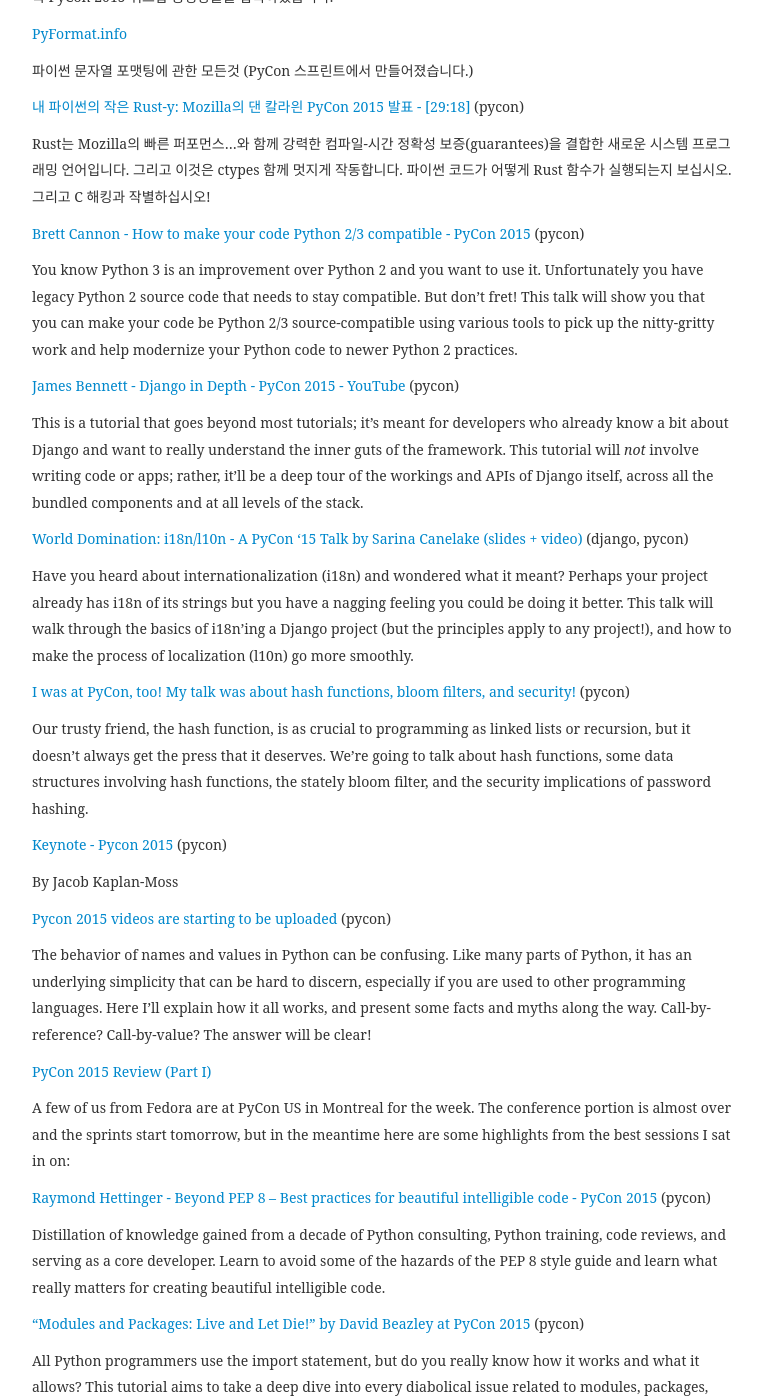
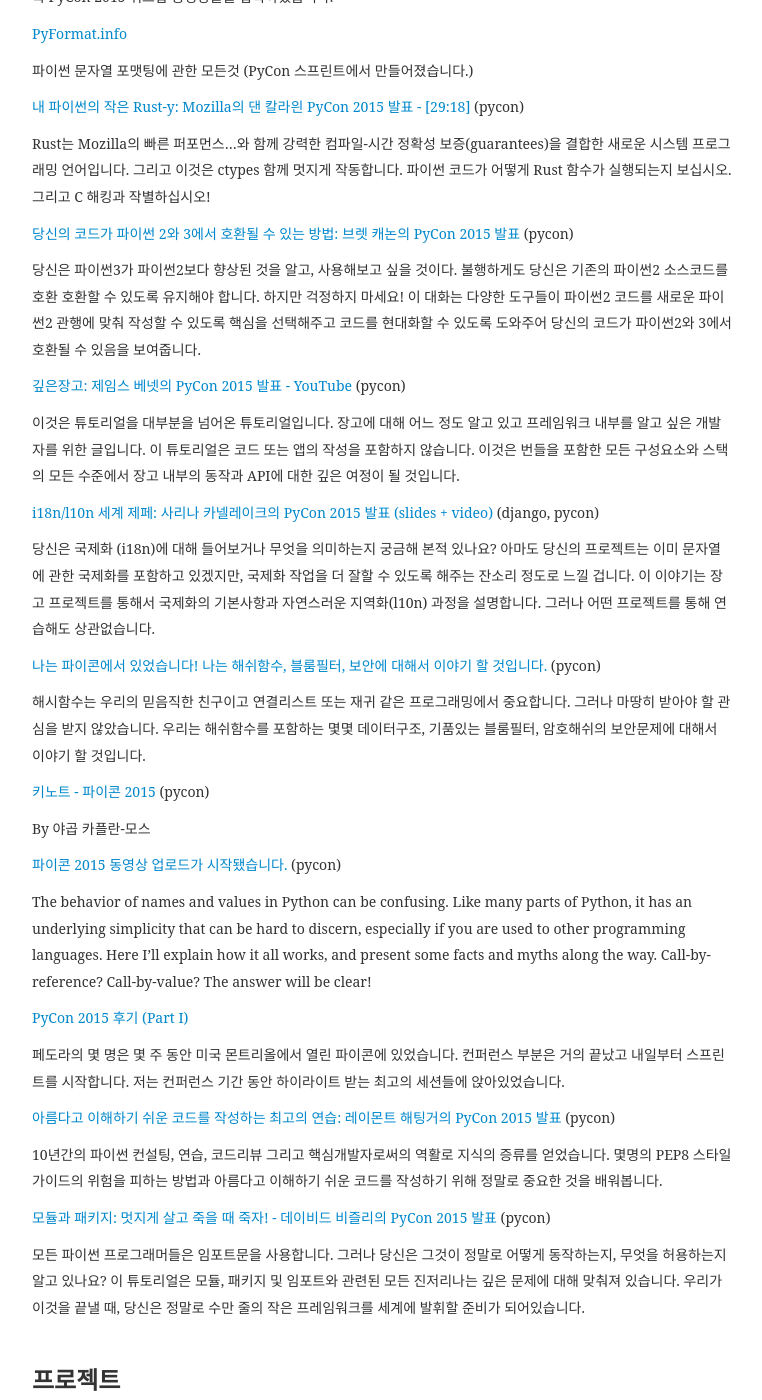
Before and after one commit to weeklypythonkr/weeklypythonkr.github.io, a Jekyll site: the page built from _posts/2015-05-12-Issue-28.md, in a window 1280 px wide and 1400 px high, scrolled down 639 px. Shown: the whole window, without its empty margins (258-1020 px from the left). Built offline with Jekyll 4.4.1, drawn with Linux system fonts in a browser that asks for light colours; some web fonts are replaced; some of the changed text lies outside the part shown.

Commit message:
28번 이슈 일부 번역

```diff
--- a/_posts/2015-05-12-Issue-28.md
+++ b/_posts/2015-05-12-Issue-28.md
@@ -29,49 +29,44 @@
 Rust는 Mozilla의 빠른 퍼포먼스...와 함께 강력한 컴파일-시간 정확성 보증(guarantees)을 결합한 새로운 시스템 프로그래밍 언어입니다. 그리고 이것은 ctypes 함께 멋지게 작동합니다. 파이썬 코드가 어떻게 Rust 함수가 실행되는지 보십시오. 그리고 C 해킹과 작별하십시오!
 
 
-<a href="http://www.reddit.com/r/Python/comments/32p4ef/brett_cannon_how_to_make_your_code_python_23/" target="_blank">Brett Cannon - How to make your code Python 2/3 compatible - PyCon 2015</a> (pycon)
+<a href="http://www.reddit.com/r/Python/comments/32p4ef/brett_cannon_how_to_make_your_code_python_23/" target="_blank">당신의 코드가 파이썬 2와 3에서 호환될 수 있는 방법: 브렛 캐논의 PyCon 2015 발표</a> (pycon)
 
-You know Python 3 is an improvement over Python 2 and you want to use it. Unfortunately you have legacy Python 2 source code that needs to stay compatible. But don't fret! This talk will show you that you can make your code be Python 2/3 source-compatible using various tools to pick up the nitty-gritty work and help modernize your Python code to newer Python 2 practices.
+당신은 파이썬3가 파이썬2보다 향상된 것을 알고, 사용해보고 싶을 것이다. 불행하게도 당신은 기존의 파이썬2 소스코드를 호환 호환할 수 있도록 유지해야 합니다. 하지만 걱정하지 마세요! 이 대화는 다양한 도구들이 파이썬2 코드를 새로운 파이썬2 관행에 맞춰 작성할 수 있도록 핵심을 선택해주고 코드를 현대화할 수 있도록 도와주어 당신의 코드가 파이썬2와 3에서 호환될 수 있음을 보여줍니다.
+
+<a href="https://www.youtube.com/watch?v=tkwZ1jG3XgA" target="_blank">깊은장고: 제임스 베넷의 PyCon 2015 발표 - YouTube</a> (pycon)
+
+이것은 튜토리얼을 대부분을 넘어온 튜토리얼입니다. 장고에 대해 어느 정도 알고 있고 프레임워크 내부를 알고 싶은 개발자를 위한 글입니다. 이 튜토리얼은 코드 또는 앱의 작성을 포함하지 않습니다. 이것은 번들을 포함한 모든 구성요소와 스택의 모든 수준에서 장고 내부의 동작과 API에 대한 깊은 여정이 될 것입니다.
+
+<a href="http://www.reddit.com/r/pyladies/comments/329uxs/world_domination_i18nl10n_a_pycon_15_talk_by/" target="_blank">i18n/l10n 세계 제페: 사리나 카넬레이크의 PyCon 2015 발표 (slides + video)</a> (django, pycon)
+
+당신은 국제화 (i18n)에 대해 들어보거나 무엇을 의미하는지 궁금해 본적 있나요? 아마도 당신의 프로젝트는 이미 문자열에 관한 국제화를 포함하고 있겠지만, 국제화 작업을 더 잘할 수 있도록 해주는 잔소리 정도로 느낄 겁니다. 이 이야기는 장고 프로젝트를 통해서 국제화의 기본사항과 자연스러운 지역화(l10n) 과정을 설명합니다. 그러나 어떤 프로젝트를 통해 연습해도 상관없습니다.
+
+<a href="https://www.youtube.com/watch?v=IGwNQfjLTp0" target="_blank">나는 파이콘에서 있었습니다! 나는 해쉬함수, 블룸필터, 보안에 대해서 이야기 할 것입니다.</a> (pycon)
+
+해시함수는 우리의 믿음직한 친구이고 연결리스트 또는 재귀 같은 프로그래밍에서 중요합니다. 그러나 마땅히 받아야 할 관심을 받지 않았습니다. 우리는 해쉬함수를 포함하는 몇몇 데이터구조, 기품있는 블룸필터, 암호해쉬의 보안문제에 대해서 이야기 할 것입니다.
+
+<a href="https://www.youtube.com/attribution_link?a=_UzeuPDLeos&amp;u=%2Fwatch%3Fv%3DhIJdFxYlEKE%26feature%3Dshare" target="_blank">키노트 - 파이콘 2015</a> (pycon)
+
+By 야곱 카플란-모스
 
 
-<a href="https://www.youtube.com/watch?v=tkwZ1jG3XgA" target="_blank">James Bennett - Django in Depth - PyCon 2015 - YouTube</a> (pycon)
-
-This is a tutorial that goes beyond most tutorials; it's meant for developers who already know a bit about Django and want to really understand the inner guts of the framework. This tutorial will *not* involve writing code or apps; rather, it'll be a deep tour of the workings and APIs of Django itself, across all the bundled components and at all levels of the stack.
-
-
-<a href="http://www.reddit.com/r/pyladies/comments/329uxs/world_domination_i18nl10n_a_pycon_15_talk_by/" target="_blank">World Domination: i18n/l10n - A PyCon '15 Talk by Sarina Canelake (slides + video)</a> (django, pycon)
-
-Have you heard about internationalization (i18n) and wondered what it meant? Perhaps your project already has i18n of its strings but you have a nagging feeling you could be doing it better. This talk will walk through the basics of i18n’ing a Django project (but the principles apply to any project!), and how to make the process of localization (l10n) go more smoothly.
-
-
-<a href="https://www.youtube.com/watch?v=IGwNQfjLTp0" target="_blank">I was at PyCon, too! My talk was about hash functions, bloom filters, and security!</a> (pycon)
-
-Our trusty friend, the hash function, is as crucial to programming as linked lists or recursion, but it doesn't always get the press that it deserves. We're going to talk about hash functions, some data structures involving hash functions, the stately bloom filter, and the security implications of password hashing.
-
-
-<a href="https://www.youtube.com/attribution_link?a=_UzeuPDLeos&amp;u=%2Fwatch%3Fv%3DhIJdFxYlEKE%26feature%3Dshare" target="_blank">Keynote - Pycon 2015</a> (pycon)
-
-By Jacob Kaplan-Moss
-
-
-<a href="https://www.youtube.com/channel/UCgxzjK6GuOHVKR_08TT4hJQ" target="_blank">Pycon 2015 videos are starting to be uploaded</a> (pycon)
+<a href="https://www.youtube.com/channel/UCgxzjK6GuOHVKR_08TT4hJQ" target="_blank">파이콘 2015 동영상 업로드가 시작됐습니다.</a> (pycon)
 
 The behavior of names and values in Python can be confusing. Like many parts of Python, it has an underlying simplicity that can be hard to discern, especially if you are used to other programming languages. Here I'll explain how it all works, and present some facts and myths along the way. Call-by-reference? Call-by-value? The answer will be clear!
 
 
-<a href="http://threebean.org/blog/pycon-2015-part-i" target="_blank">PyCon 2015 Review (Part I)</a>
+<a href="http://threebean.org/blog/pycon-2015-part-i" target="_blank">PyCon 2015 후기 (Part I)</a>
 
-A few of us from Fedora are at PyCon US in Montreal for the week. The conference portion is almost over and the sprints start tomorrow, but in the meantime here are some highlights from the best sessions I sat in on:
+페도라의 몇 명은 몇 주 동안 미국 몬트리올에서 열린 파이콘에 있었습니다. 컨퍼런스 부분은 거의 끝났고 내일부터 스프린트를 시작합니다. 저는 컨퍼런스 기간 동안 하이라이트 받는 최고의 세션들에 앉아있었습니다.
 
+<a href="https://www.youtube.com/watch?v=wf-BqAjZb8M" target="_blank">아름다고 이해하기 쉬운 코드를 작성하는 최고의 연습: 레이몬트 해팅거의 PyCon 2015 발표</a> (pycon)
 
-<a href="https://www.youtube.com/watch?v=wf-BqAjZb8M" target="_blank">Raymond Hettinger - Beyond PEP 8 -- Best practices for beautiful intelligible code - PyCon 2015</a> (pycon)
+10년간의 파이썬 컨설팅, 연습, 코드리뷰 그리고 핵심개발자로써의 역활로 지식의 증류를 얻었습니다. 몇명의 PEP8 스타일 가이드의 위험을 피하는 방법과 아름다고 이해하기 쉬운 코드를 작성하기 위해 정말로 중요한 것을 배워봅니다.
 
-Distillation of knowledge gained from a decade of Python consulting, Python training, code reviews, and serving as a core developer. Learn to avoid some of the hazards of the PEP 8 style guide and learn what really matters for creating beautiful intelligible code.
+<a href="http://www.reddit.com/r/Python/comments/32qhve/modules_and_packages_live_and_let_die_by_david/" href="_blank">모듈과 패키지: 멋지게 살고 죽을 때 죽자! - 데이비드 비즐리의 PyCon 2015 발표</a> (pycon)
 
-
-<a href="http://www.reddit.com/r/Python/comments/32qhve/modules_and_packages_live_and_let_die_by_david/" href="_blank">"Modules and Packages: Live and Let Die!" by David Beazley at PyCon 2015</a> (pycon)
-
-All Python programmers use the import statement, but do you really know how it works and what it allows? This tutorial aims to take a deep dive into every diabolical issue related to modules, packages, and imports. When we're done, you'll finally be ready to unleash your million line micro framework on the world!
+모든 파이썬 프로그래머들은 임포트문을 사용합니다. 그러나 당신은 그것이 정말로 어떻게 동작하는지, 무엇을 허용하는지 알고 있나요? 이 튜토리얼은 모듈, 패키지 및 임포트와 관련된 모든 진저리나는 깊은 문제에 대해 맞춰져 있습니다.
+우리가 이것을 끝낼 때, 당신은 정말로 수만 줄의 작은 프레임워크를 세계에 발휘할 준비가 되어있습니다.
 
 <br />
 
```
